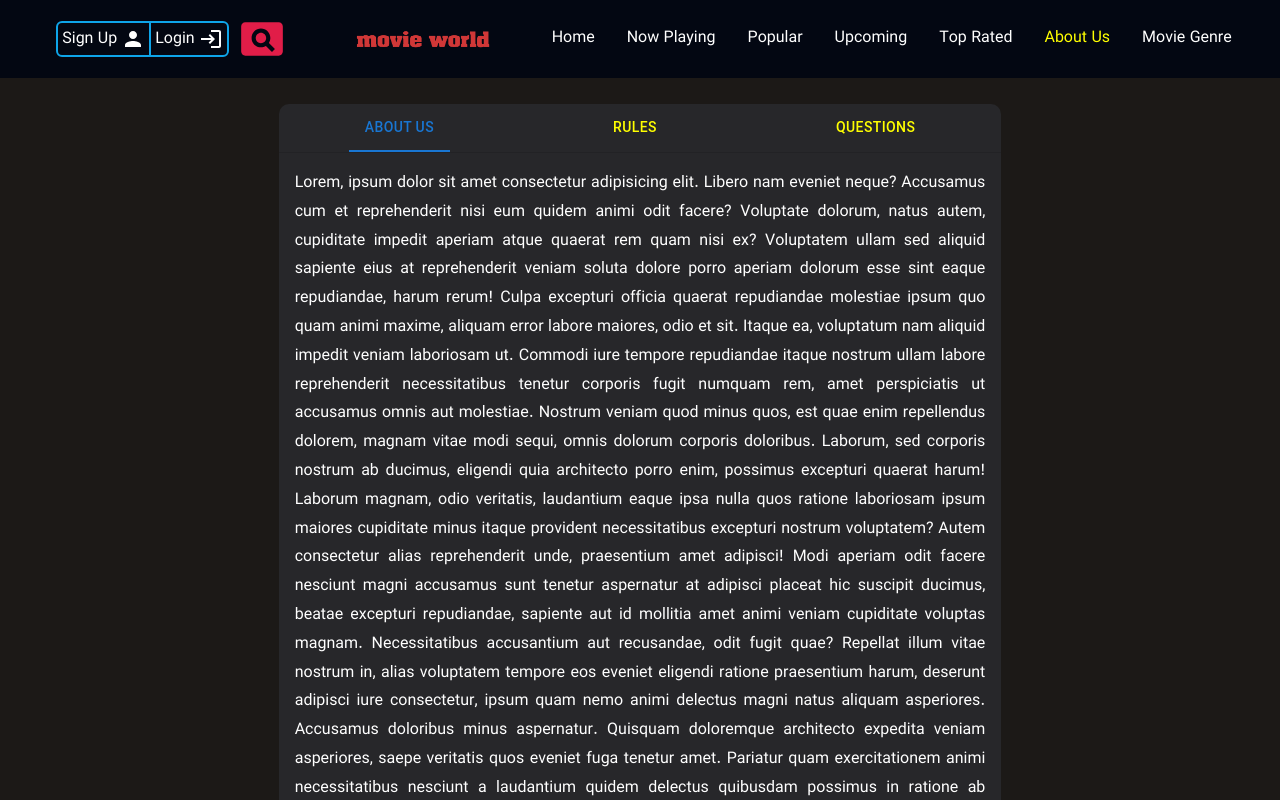
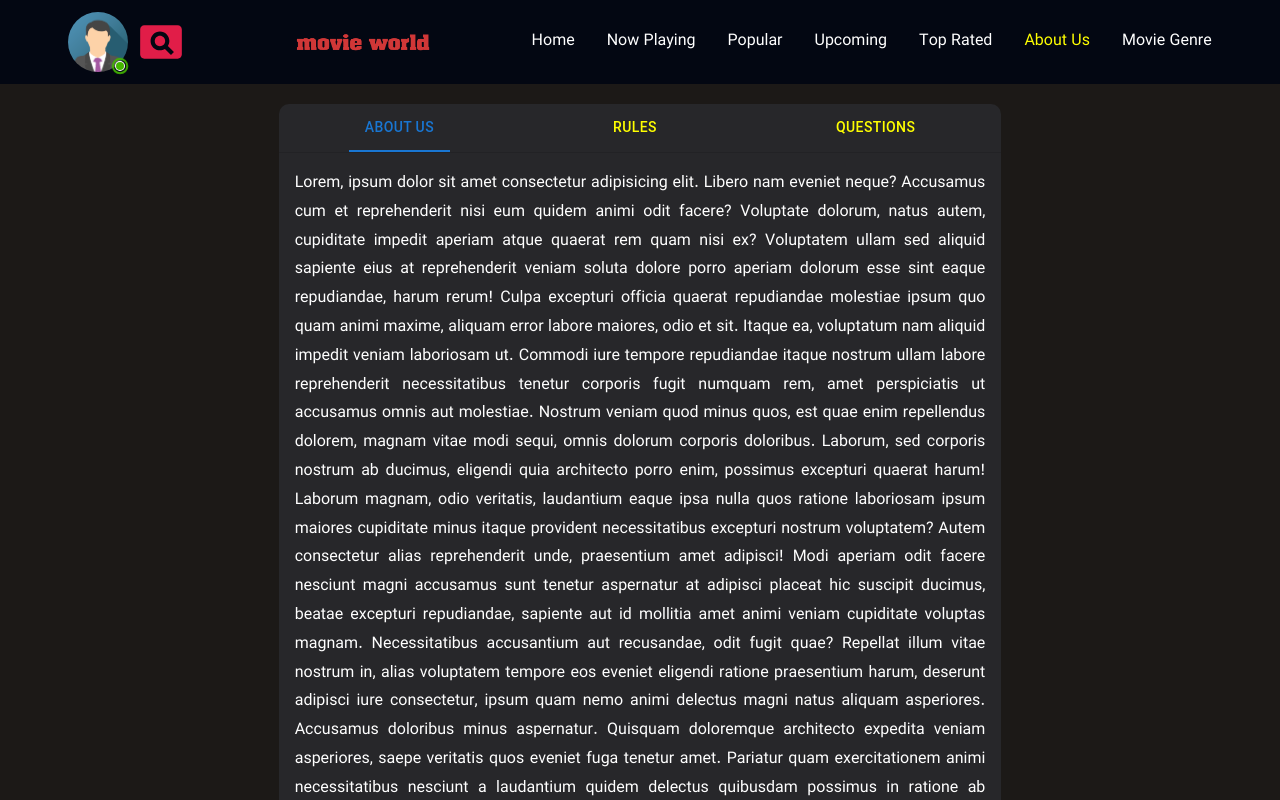
Before and after one commit to sajadjamali/movie-world-v2, a Next.js app: page /aboutUs in a window 1280 px wide. Shown: the top 800 px of the page. Built offline with nearby package versions, Linux system fonts and the light colour scheme; no server answers.

Commit message:
edit profile component

```diff
--- a/src/layout/Profile.tsx
+++ b/src/layout/Profile.tsx
@@ -5,6 +5,7 @@ import AuthButtons from './AuthButtons';
 import Avatar from '@mui/material/Avatar';
 import Tooltip from '@mui/material/Tooltip';
 import { useState, useEffect } from 'react';
+import { isLoggedUser } from '@/utils/auth';
 import { styled } from '@mui/material/styles';
 import { useMainContext } from '@/context/MainContex';
 
@@ -50,7 +51,9 @@ const Profile: React.FC = () => {
         };
     }, []);
 
-    if (!loggedUser.name) return <AuthButtons />
+    if (!isLoggedUser) return <AuthButtons />
+    // if (!loggedUser.name) return <AuthButtons />
+
 
     return (
         <StyledBadge
```
